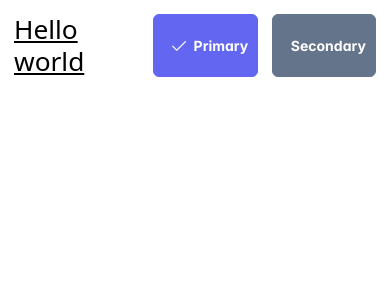
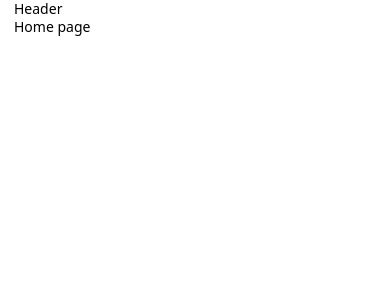
Before and after one commit to SayRetrast/chat-client, a React (Vite) app: page / in a window 390 px wide. Shown: the top 300 px of the page. Built offline with nearby package versions, Linux system fonts and the light colour scheme.

Commit message:
add main and auth routes and rootLayout

```diff
--- a/src/App.tsx
+++ /dev/null
@@ -1,11 +0,0 @@
-import { Button } from "primereact/button";
-
-export default function App() {
-  return (
-    <main className="flex gap-4 p-4">
-      <h1 className="text-bold text-3xl underline">Hello world</h1>
-      <Button label="Primary" icon="pi pi-check" className="bg-bluegray-600" />
-      <Button label="Secondary" severity="secondary" />
-    </main>
-  );
-}
--- /dev/null
+++ b/src/layouts/rootLayout.tsx
@@ -0,0 +1,14 @@
+import { Outlet } from "react-router-dom";
+
+export default function RootLayout() {
+  return (
+    <>
+      <header>
+        <div className="mx-auto px-4 lg:container">Header</div>
+      </header>
+      <main className="mx-auto px-4 lg:container">
+        <Outlet />
+      </main>
+    </>
+  );
+}
--- /dev/null
+++ b/src/lib/paths.ts
@@ -0,0 +1,4 @@
+export const homePagePath = "/";
+
+export const signInPagePath = "/auth/sign-in";
+export const signUpPagePath = "/auth/sign-up";
--- /dev/null
+++ b/src/lib/router.tsx
@@ -0,0 +1,26 @@
+import { createBrowserRouter } from "react-router-dom";
+import { homePagePath, signInPagePath, signUpPagePath } from "./paths";
+import HomePage from "../pages/homePage";
+import RootLayout from "../layouts/rootLayout";
+import SignInPage from "../pages/auth/signInPage";
+import SignUpPage from "../pages/auth/signUpPage";
+
+export const router = createBrowserRouter([
+  {
+    element: <RootLayout />,
+    children: [
+      {
+        path: homePagePath,
+        element: <HomePage />,
+      },
+      {
+        path: signInPagePath,
+        element: <SignInPage />,
+      },
+      {
+        path: signUpPagePath,
+        element: <SignUpPage />,
+      },
+    ],
+  },
+]);
--- a/src/main.tsx
+++ b/src/main.tsx
@@ -1,15 +1,16 @@
 import React from "react";
 import ReactDOM from "react-dom/client";
-import App from "./App.tsx";
 import { PrimeReactProvider } from "primereact/api";
 import "./index.css";
 import "primereact/resources/themes/lara-light-indigo/theme.css";
 import "primeicons/primeicons.css";
+import { RouterProvider } from "react-router-dom";
+import { router } from "./lib/router";
 
 ReactDOM.createRoot(document.getElementById("root")!).render(
   <React.StrictMode>
     <PrimeReactProvider>
-      <App />
+      <RouterProvider router={router} />
     </PrimeReactProvider>
   </React.StrictMode>
 );
--- /dev/null
+++ b/src/pages/auth/signInPage.tsx
@@ -0,0 +1,3 @@
+export default function SignInPage() {
+  return <>Sign in page</>;
+}
--- /dev/null
+++ b/src/pages/auth/signUpPage.tsx
@@ -0,0 +1,3 @@
+export default function SignUpPage() {
+  return <>Sign up page</>;
+}
--- /dev/null
+++ b/src/pages/homePage.tsx
@@ -0,0 +1,3 @@
+export default function HomePage() {
+  return <>Home page</>;
+}
```
